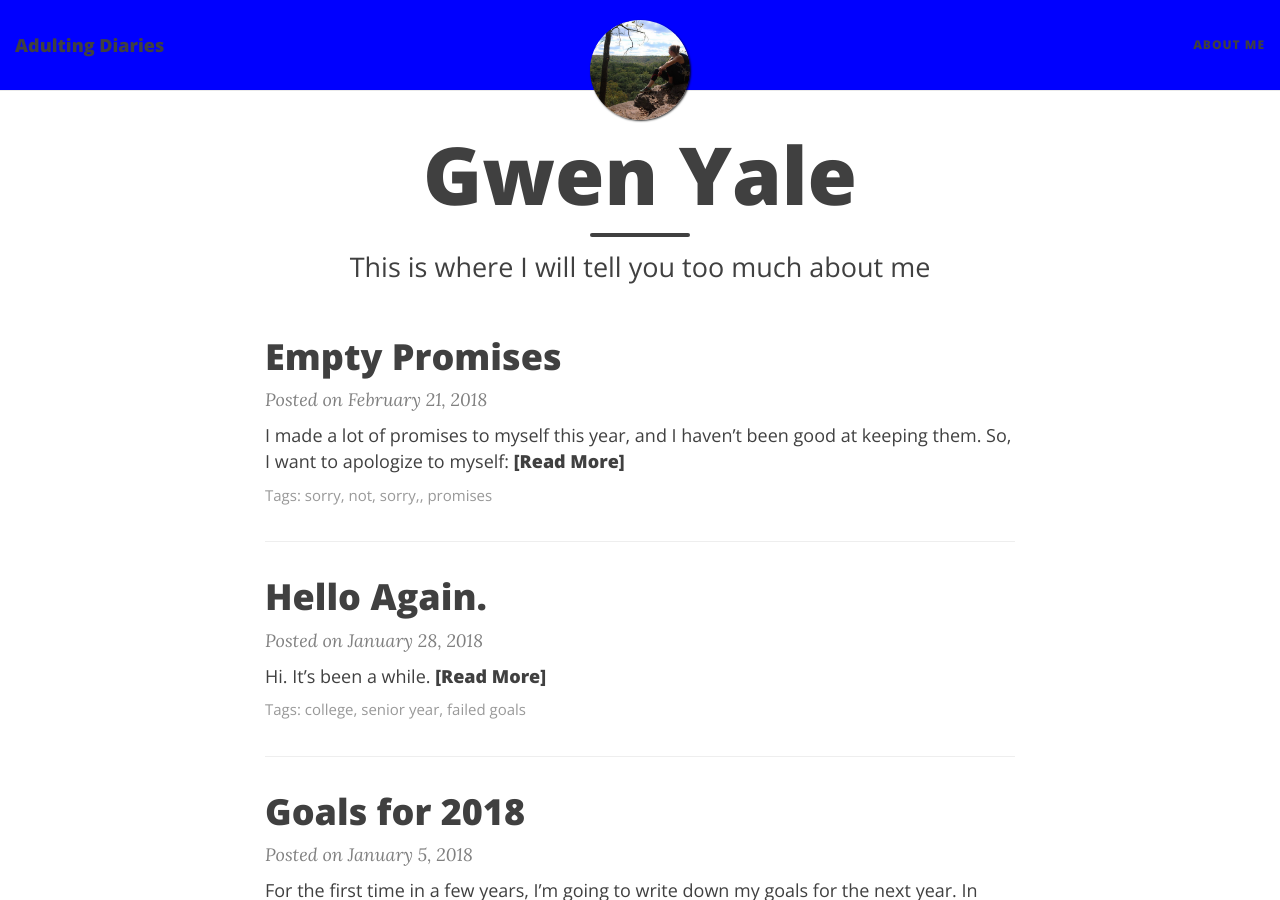
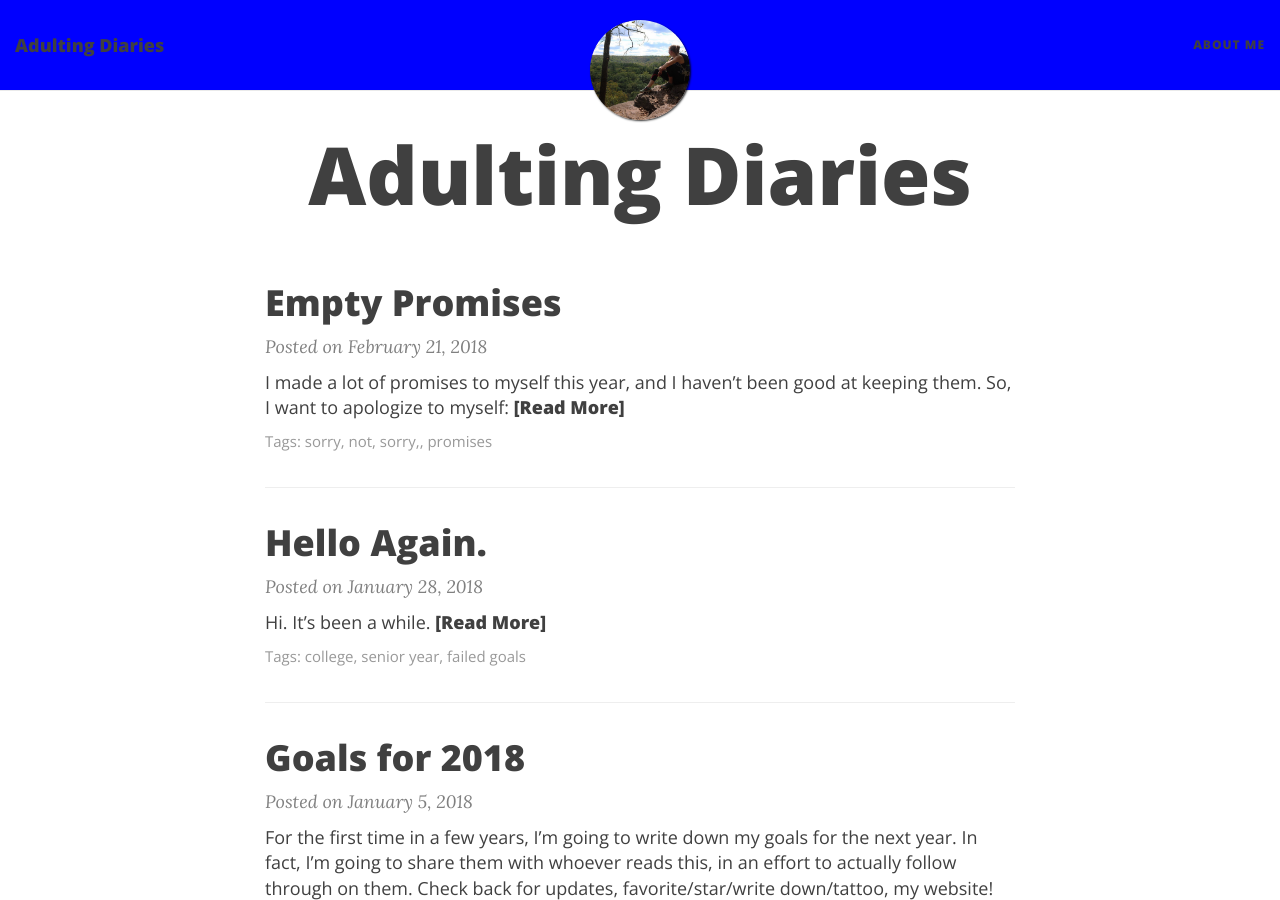
Before and after one commit to gwenyale/gwenyale.github.io, a Jekyll site: the page built from index.html, in a window 1280 px wide and 900 px high. Built offline with Jekyll 4.4.1, drawn with Linux system fonts in a browser that asks for light colours; nearby versions of some CDN libraries; the list of posts is cut into pages by our own code.

Commit message:
changed title and subtitle

```diff
--- a/index.html
+++ b/index.html
@@ -1,7 +1,7 @@
 ---
 layout: page
-title: Gwen Yale
-subtitle: This is where I will tell you too much about me
+title: Adulting Diaries
+subtitle: #ihateadulting #selfcaresunday
 use-site-title: true
 ---
 
```
